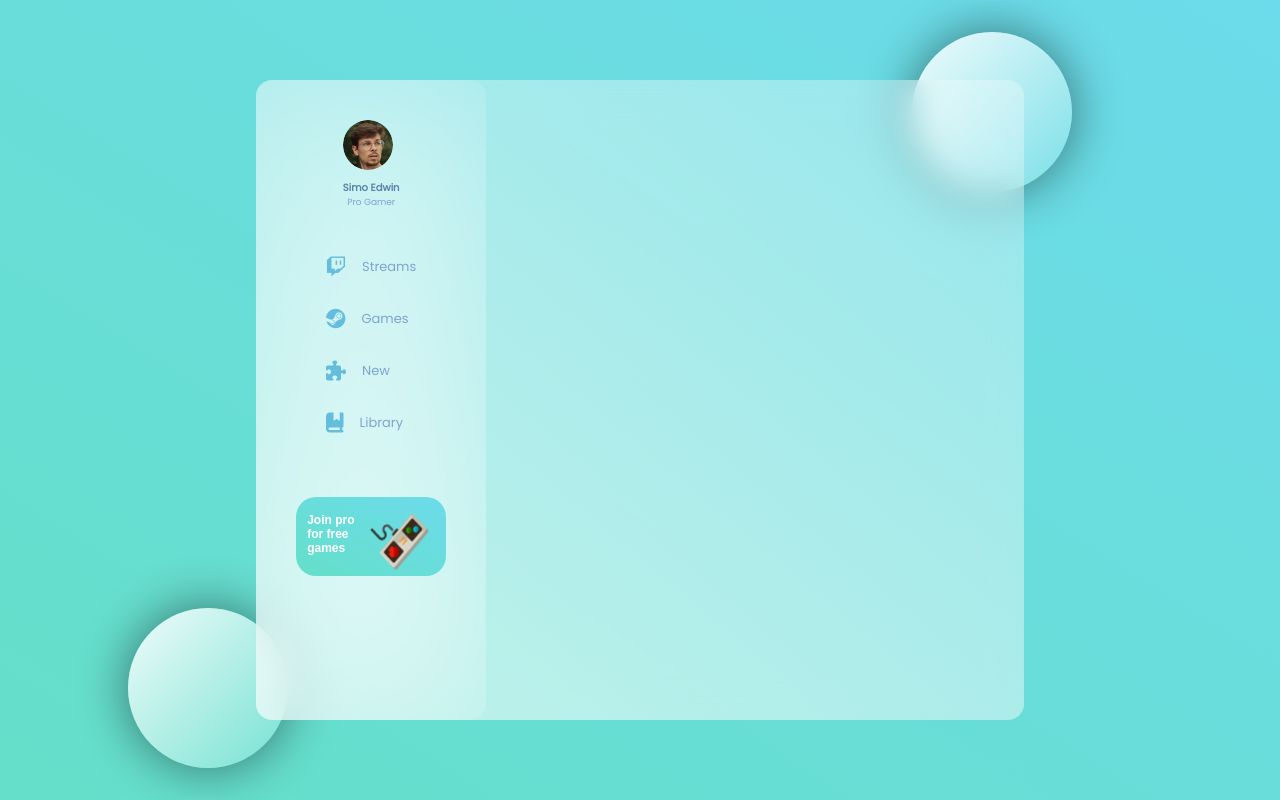
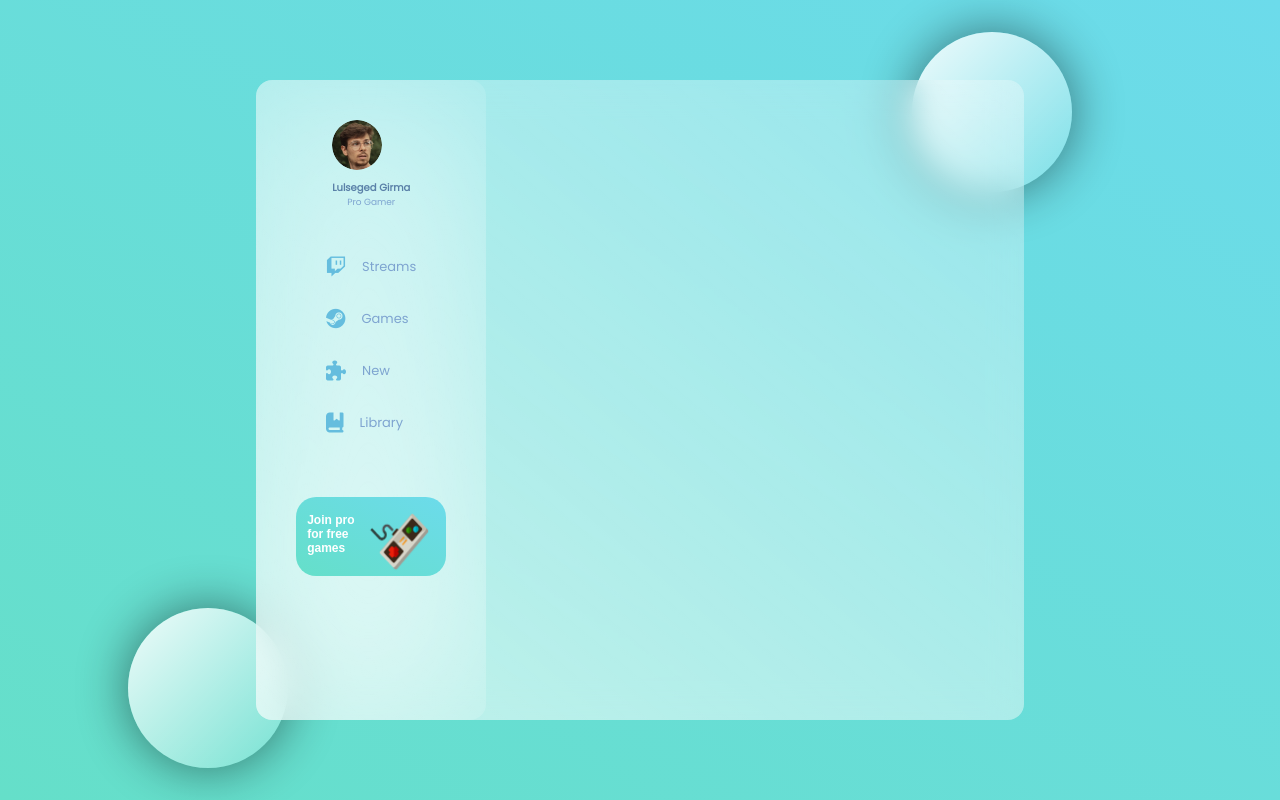
Before and after one commit to lul-g/glass_web, a plain HTML site: page index.html in a window 1280 px wide. Drawn offline with Linux system fonts and the light colour scheme.

Commit message:
Update index.html

```diff
--- a/index.html
+++ b/index.html
@@ -17,7 +17,7 @@
             <div class="top">
                 <img src="assets/img/avatar.png" alt="">
                 <div class="txt flex">
-                    <h4>Simo Edwin</h4>
+                    <h4>Lulseged Girma</h4>
                     <p>Pro Gamer</p>
                 </div>
             </div>
```
